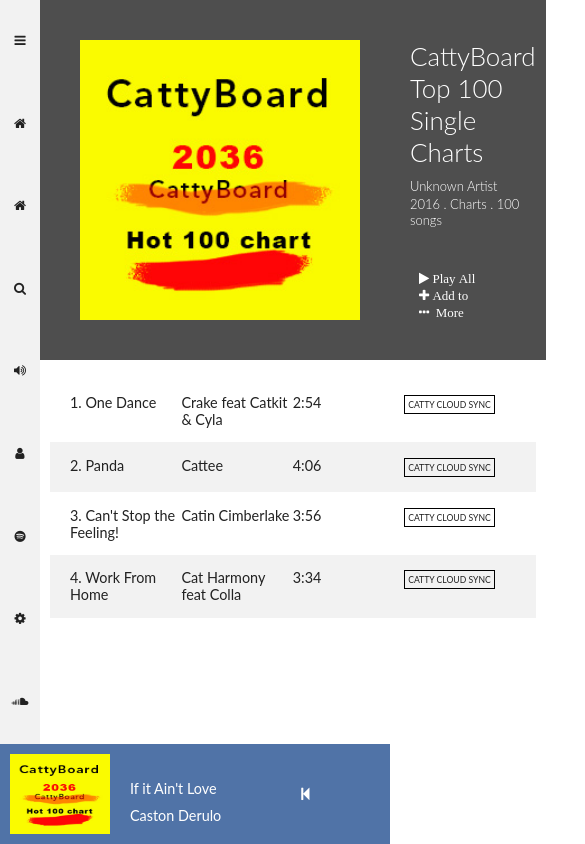
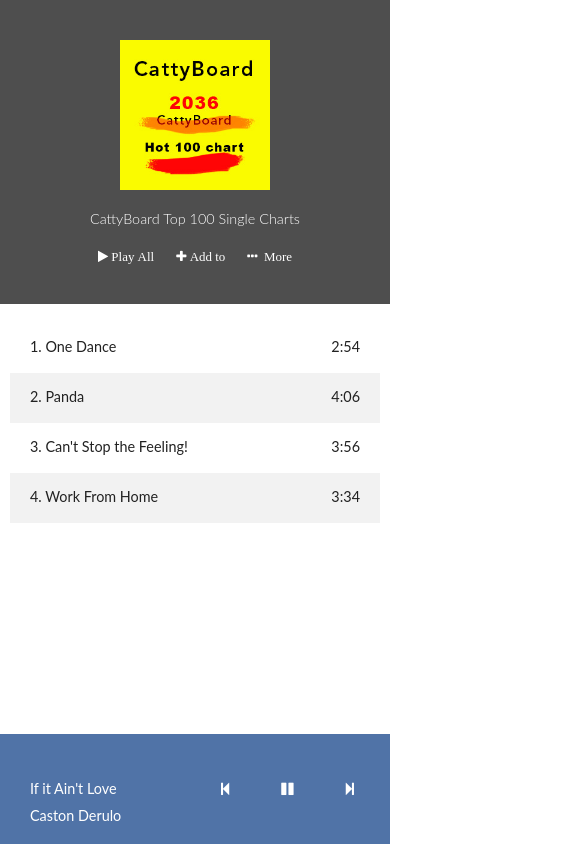
Before and after one commit to mqstack/flex-music, a plain HTML site: page music/index.html in a window 390 px wide. Shown: the top 844 px of the page, 585 px wide, since content can reach past the window. Drawn offline with Linux system fonts and the light colour scheme.

Commit message:
Add mobile compatible

```diff
--- a/music/index.html
+++ b/music/index.html
@@ -9,7 +9,7 @@
 
 <body>
 	<main>
-		<aside>
+		<aside class="sm-hide">
 			<i class="fa fa-bars"></i>
 			<i class="fa fa-home"></i>
 			<i class="fa fa-home"></i>
@@ -26,8 +26,8 @@
 				<section class="catty-music">
 					<div>
 						<p>CattyBoard Top 100 Single Charts</p>
-						<p>Unknown Artist</p>
-						<p>2016 . Charts . 100 songs</p>
+						<p class="sm-hide">Unknown Artist</p>
+						<p class="sm-hide">2016 . Charts . 100 songs</p>
 					</div>
 
 					<div>
@@ -41,37 +41,37 @@
 			<ul class="music-list">
 				<li>
 					<p>1. One Dance</p>
-					<p>Crake feat Catkit &amp; Cyla</p>
-					<p>2:54</p>
-					<p><span class="catty-cloud">CATTY CLOUD SYNC</span></p>
+					<p class="sm-hide">Crake feat Catkit &amp; Cyla</p>
+					<p class="sm-text-right">2:54</p>
+					<p class="sm-hide"><span class="catty-cloud">CATTY CLOUD SYNC</span></p>
 				</li>
 
 				<li>
 					<p>2. Panda</p>
-					<p>Cattee</p>
-					<p>4:06</p>
-					<p><span class="catty-cloud">CATTY CLOUD SYNC</span></p>
+					<p class="sm-hide">Cattee</p>
+					<p class="sm-text-right">4:06</p>
+					<p class="sm-hide"><span class="catty-cloud">CATTY CLOUD SYNC</span></p>
 				</li>
 
 				<li>
 					<p>3. Can't Stop the Feeling!</p>
-					<p>Catin Cimberlake</p>
-					<p>3:56</p>
-					<p><span class="catty-cloud">CATTY CLOUD SYNC</span></p>
+					<p class="sm-hide">Catin Cimberlake</p>
+					<p class="sm-text-right">3:56</p>
+					<p class="sm-hide"><span class="catty-cloud">CATTY CLOUD SYNC</span></p>
 				</li>
 
 				<li>
 					<p>4. Work From Home</p>
-					<p>Cat Harmony feat Colla</p>
-					<p>3:34</p>
-					<p><span class="catty-cloud">CATTY CLOUD SYNC</span></p>
+					<p class="sm-hide">Cat Harmony feat Colla</p>
+					<p class="sm-text-right">3:34</p>
+					<p class="sm-hide"><span class="catty-cloud">CATTY CLOUD SYNC</span></p>
 				</li>
 			</ul>
 		</section>
 	</main>
 	<footer>
 		<div class="footer-left">
-			<img src="images/cattyboard.jpg" alt="">
+			<img class="sm-hide" src="images/cattyboard.jpg" alt="">
 			<div class="playing-info">
 				<p>If it Ain't Love</p>
 				<p>Caston Derulo</p>
@@ -82,8 +82,8 @@
 			<i class="fa fa-step-backward"></i>
 			<i class="fa fa-pause"></i>
 			<i class="fa fa-step-forward"></i>
-			<i class="fa fa-refresh"></i>
-			<i class="fa fa-random"></i>
+			<i class="sm-hide fa fa-refresh"></i>
+			<i class="sm-hide fa fa-random"></i>
 		</div>
 	</footer>
 </body>
--- a/music/style.css
+++ b/music/style.css
@@ -109,24 +109,30 @@ li:nth-child(2n) {
 
 footer {
 	display: flex;
-	flex: 0 0 auto;
+	flex: 0 0 90px;
+	padding: 10px;
+	color: white;
 }
 
 .footer-left {
 	display: flex;
 	flex: 0 0 auto;
 	margin-right: auto;
+	align-items: center;
 }
 
 .footer-right {
 	display: flex;
-	flex: 0 0 auto;
+	align-items: center;
+	justify-content: space-between;
+	width: 50%;
+	padding: 0 40px;
 }
 
-.footer-right i {
+/*.footer-right i {
 	padding: 0 60px;
 	align-self: center;
-}
+}*/
 
 .footer-left img {
 	flex: 0 0 auto;
@@ -147,3 +153,47 @@ footer {
 	padding: 10px 0;
 	margin: 0;
 }
+
+@media screen and (max-width: 64em) {
+	.sm-hide {
+		display: none;
+	}
+
+	.sm-text-right {
+		text-align:right;
+	}
+
+	.music-head {
+		flex: 0 0 auto;
+		flex-direction: column;
+		align-items: center;
+		padding: 40px 0;
+	}
+	.music-head .catty-music {
+		padding: 0;
+		align-items: center;
+	}
+
+	.music-head img {
+		width: 150px;
+	}
+
+	.catty-music div:nth-child(1) p:first-child{
+		font-size: 1em;
+		margin: 20px 0;
+	}
+
+	li p{
+		flex: 0 0 50%;
+	}
+
+	.footer-right {
+		justify-content: space-around;
+		padding: 0;
+	}
+
+	.footer-right .sm-hide {
+		display: none;
+	}
+
+}
```
